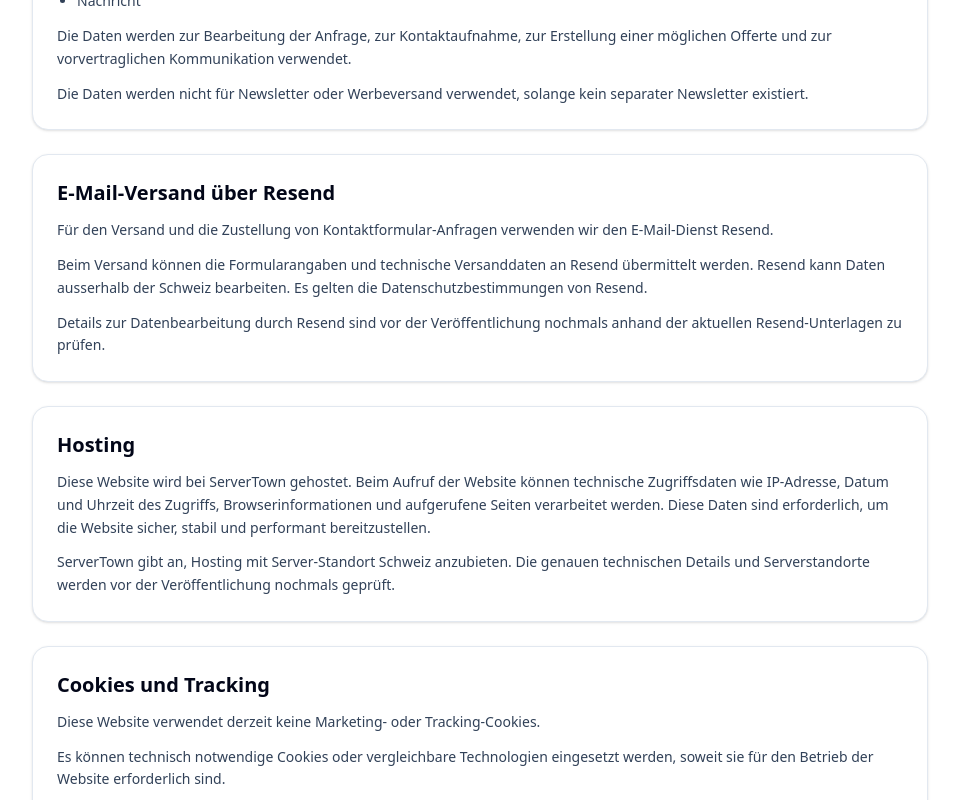
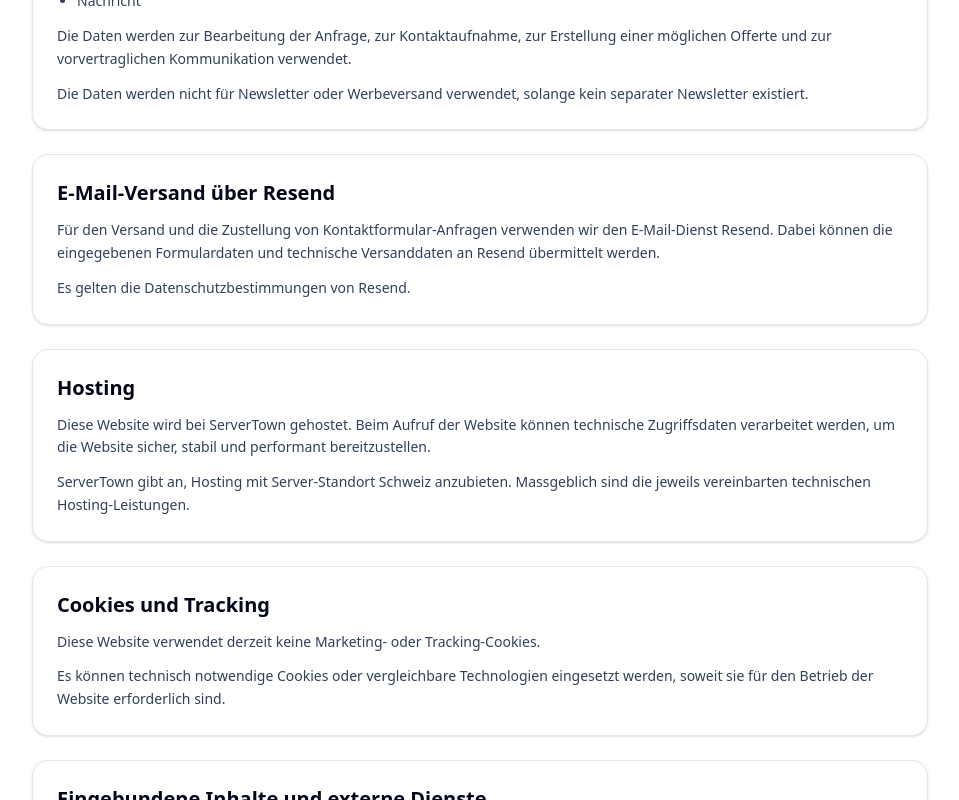
Before and after one commit to mljanko/milan-webdesign, a Next.js app: page /datenschutz in a window 1280 px wide. Shown: the part 1653-2453 px from the top of the page, without its empty margins (160-1119 px from the left). Built offline with nearby package versions, Linux system fonts and the light colour scheme.

Commit message:
Final privacy and contact form launch fixes

```diff
--- a/src/app/api/contact/route.ts
+++ b/src/app/api/contact/route.ts
@@ -60,7 +60,7 @@ export async function POST(req: NextRequest) {
     return Response.json(
       {
         error:
-          "Das Kontaktformular ist momentan nicht vollständig konfiguriert. Bitte senden Sie Ihre Anfrage direkt per E-Mail an info@milan-webdesign.ch.",
+          "Die Nachricht konnte leider nicht gesendet werden. Bitte schreiben Sie direkt an info@milan-webdesign.ch.",
       },
       { status: 503 }
     );
@@ -97,7 +97,7 @@ export async function POST(req: NextRequest) {
       return Response.json(
         {
           error:
-            "E-Mail konnte nicht gesendet werden. Bitte versuchen Sie es später erneut oder schreiben Sie direkt an info@milan-webdesign.ch.",
+            "Die Nachricht konnte leider nicht gesendet werden. Bitte schreiben Sie direkt an info@milan-webdesign.ch.",
         },
         { status: 502 }
       );
@@ -107,7 +107,7 @@ export async function POST(req: NextRequest) {
     return Response.json(
       {
         error:
-          "E-Mail konnte nicht gesendet werden. Bitte versuchen Sie es später erneut oder schreiben Sie direkt an info@milan-webdesign.ch.",
+          "Die Nachricht konnte leider nicht gesendet werden. Bitte schreiben Sie direkt an info@milan-webdesign.ch.",
       },
       { status: 502 }
     );
--- a/src/app/datenschutz/page.tsx
+++ b/src/app/datenschutz/page.tsx
@@ -8,9 +8,6 @@ export const metadata: Metadata = {
     "Datenschutzerklärung von Milan Webdesign mit Informationen zur Bearbeitung personenbezogener Daten, Kontaktformular, Hosting und Rechten betroffener Personen.",
   robots: { index: false, follow: false },
 };
-
-// TODO: Genaue technische Hostingdetails, Serverstandorte und Auftragsbearbeitung prüfen.
-// TODO: Tracking-/Cookie-Status vor Veröffentlichung nochmals technisch prüfen.
 
 function Section({
   title,
@@ -43,8 +40,8 @@ export default function DatenschutzPage() {
         </div>
 
         <div className="mb-10 rounded-2xl border border-blue-100 bg-blue-50/70 p-5 text-sm leading-relaxed text-slate-700">
-          Diese Datenschutzerklärung wird vor der Veröffentlichung nochmals
-          geprüft und mit den finalen technischen Hostingangaben abgeglichen.
+          Diese Datenschutzerklärung wird angepasst, wenn sich rechtliche
+          Anforderungen, eingesetzte Dienste oder die Website-Funktionen ändern.
         </div>
 
         <div className="space-y-6">
@@ -144,33 +141,23 @@ export default function DatenschutzPage() {
           <Section title="E-Mail-Versand über Resend">
             <p>
               Für den Versand und die Zustellung von Kontaktformular-Anfragen
-              verwenden wir den E-Mail-Dienst Resend.
+              verwenden wir den E-Mail-Dienst Resend. Dabei können die
+              eingegebenen Formulardaten und technische Versanddaten an Resend
+              übermittelt werden.
             </p>
-            <p>
-              Beim Versand können die Formularangaben und technische Versanddaten
-              an Resend übermittelt werden. Resend kann Daten ausserhalb der
-              Schweiz bearbeiten. Es gelten die Datenschutzbestimmungen von
-              Resend.
-            </p>
-            <p>
-              Details zur Datenbearbeitung durch Resend sind vor der
-              Veröffentlichung nochmals anhand der aktuellen Resend-Unterlagen zu
-              prüfen.
-            </p>
+            <p>Es gelten die Datenschutzbestimmungen von Resend.</p>
           </Section>
 
           <Section title="Hosting">
             <p>
               Diese Website wird bei ServerTown gehostet. Beim Aufruf der
-              Website können technische Zugriffsdaten wie IP-Adresse, Datum und
-              Uhrzeit des Zugriffs, Browserinformationen und aufgerufene Seiten
-              verarbeitet werden. Diese Daten sind erforderlich, um die Website
-              sicher, stabil und performant bereitzustellen.
+              Website können technische Zugriffsdaten verarbeitet werden, um die
+              Website sicher, stabil und performant bereitzustellen.
             </p>
             <p>
               ServerTown gibt an, Hosting mit Server-Standort Schweiz
-              anzubieten. Die genauen technischen Details und Serverstandorte
-              werden vor der Veröffentlichung nochmals geprüft.
+              anzubieten. Massgeblich sind die jeweils vereinbarten technischen
+              Hosting-Leistungen.
             </p>
           </Section>
 
--- a/src/components/ContactForm.tsx
+++ b/src/components/ContactForm.tsx
@@ -19,6 +19,9 @@ const budgets = [
 ];
 
 type Status = "idle" | "loading" | "success" | "error";
+
+const sendErrorMessage =
+  "Die Nachricht konnte leider nicht gesendet werden. Bitte schreiben Sie direkt an info@milan-webdesign.ch.";
 
 export default function ContactForm() {
   const [status, setStatus] = useState<Status>("idle");
@@ -45,13 +48,12 @@ export default function ContactForm() {
       } else {
         const json = await res.json().catch(() => ({}));
         setErrorMsg(
-          (json as { error?: string }).error ??
-            "Etwas ist schiefgelaufen. Bitte versuchen Sie es erneut."
+          (json as { error?: string }).error ?? sendErrorMessage
         );
         setStatus("error");
       }
     } catch {
-      setErrorMsg("Netzwerkfehler. Bitte prüfen Sie Ihre Verbindung.");
+      setErrorMsg(sendErrorMessage);
       setStatus("error");
     }
   }
@@ -100,7 +102,10 @@ export default function ContactForm() {
 
   return (
     <form onSubmit={handleSubmit} className="space-y-5" noValidate>
-      <div className="hidden" aria-hidden="true">
+      <div
+        className="absolute -left-[9999px] top-auto h-px w-px overflow-hidden"
+        aria-hidden="true"
+      >
         <label htmlFor="addressLine2">Bitte leer lassen</label>
         <input
           id="addressLine2"
```
